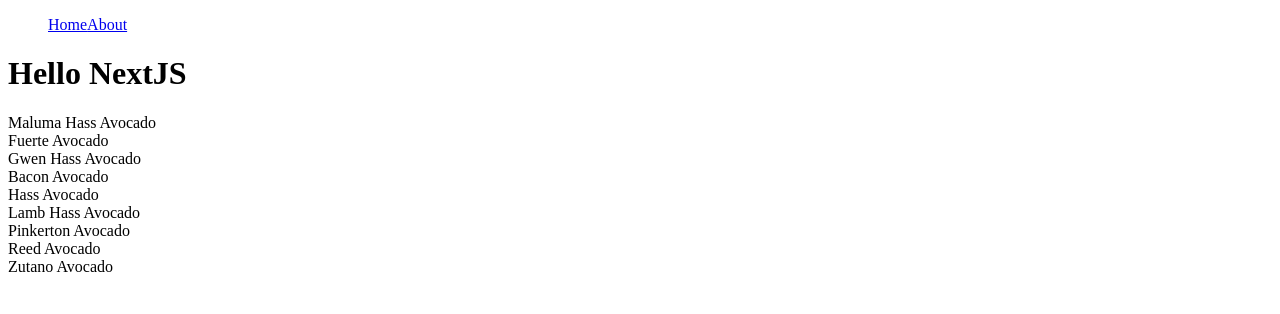
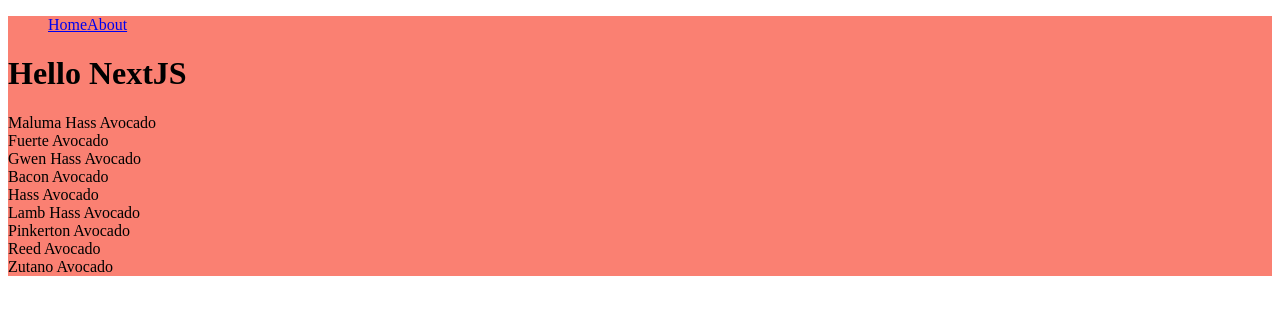
Before and after one commit to NedduJS/curso-nextjs, a Next.js app: page / in a window 1280 px wide. Shown: the top 314 px of the page. Built offline with nearby package versions, Linux system fonts and the light colour scheme.

Commit message:
Styles in NextsJS

```diff
--- /dev/null
+++ b/components/Layout/index.tsx
@@ -0,0 +1,20 @@
+import React from 'react';
+
+import Navbar from '@components/Navbar/Navbar';
+
+const index = ({ children }) => {
+  return (
+    <div className='container'>
+      <Navbar />
+      {children}
+
+      <style jsx>{`
+        .container{
+          background: salmon;
+        }
+      `}</style>
+    </div>
+  );
+};
+
+export default index;
--- /dev/null
+++ b/components/Layout/layout.module.css
@@ -0,0 +1,3 @@
+.container {
+  background-color: salmon;
+}
--- a/pages/_app.tsx
+++ b/pages/_app.tsx
@@ -1,22 +1,12 @@
 // import App from 'next/app'
+
+import Layout from '@components/Layout'
 
 function MyApp({ Component, pageProps }) {
   // Providers - Context/Providers, Theme, data
   // Layout
   // props adicionales
-  return <Component {...pageProps} />
+  return <Layout><Component {...pageProps} /></Layout>
 }
 
-// Only uncomment this method if you have blocking data requirements for
-// every single page in your application. This disables the ability to
-// perform automatic static optimization, causing every page in your app to
-// be server-side rendered.
-//
-// MyApp.getInitialProps = async (appContext) => {
-//   // calls page's `getInitialProps` and fills `appProps.pageProps`
-//   const appProps = await App.getInitialProps(appContext);
-//
-//   return { ...appProps }
-// }
-
 export default MyApp
--- a/pages/about.tsx
+++ b/pages/about.tsx
@@ -1,11 +1,8 @@
 import React from 'react';
-
-import Navbar from '../components/Navbar/Navbar';
 
 const about = () => {
   return (
     <div>
-      <Navbar />
       <h1>Welcome to about section</h1>
     </div>
   );
--- a/pages/index.tsx
+++ b/pages/index.tsx
@@ -1,6 +1,4 @@
 import React,{useState,useEffect} from 'react';
-
-import Navbar from '@components/Navbar/Navbar';
 
 const Home = () => {
   const [productList, setProductList] = useState<TProduct[]>([])
@@ -15,7 +13,6 @@ const Home = () => {
 
   return (
     <div>
-      <Navbar />
       <h1>Hello NextJS</h1>
       {productList.map(product => {
         return <div key={product.id}>{ product.name}</div>
```
